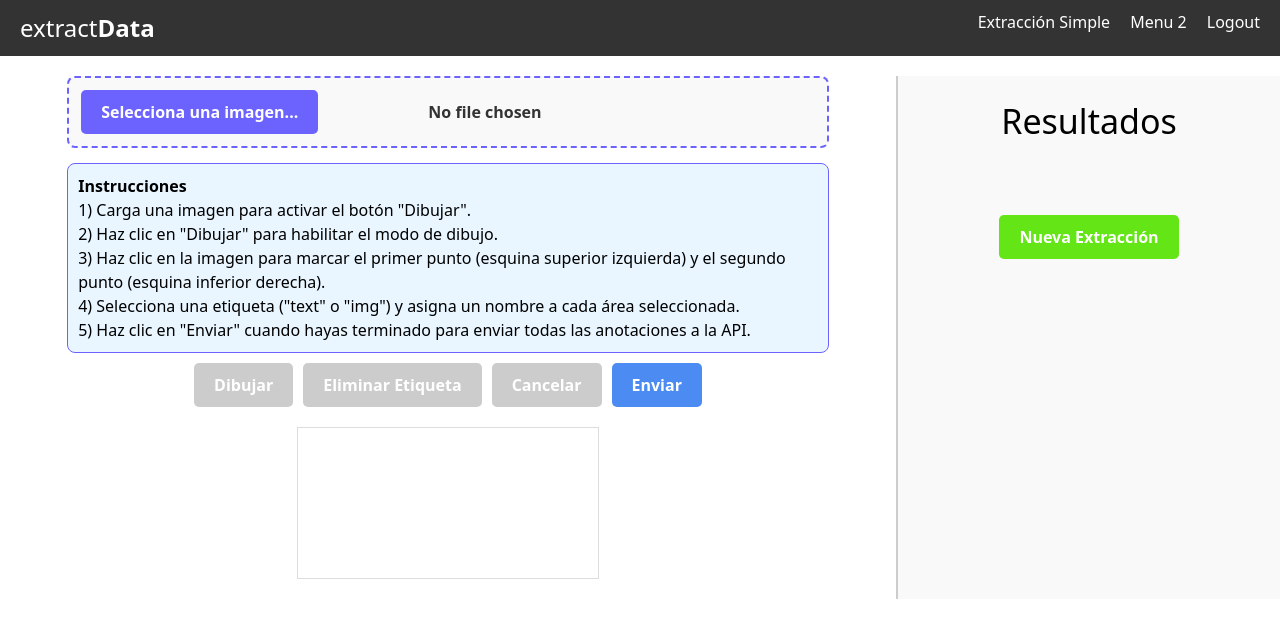
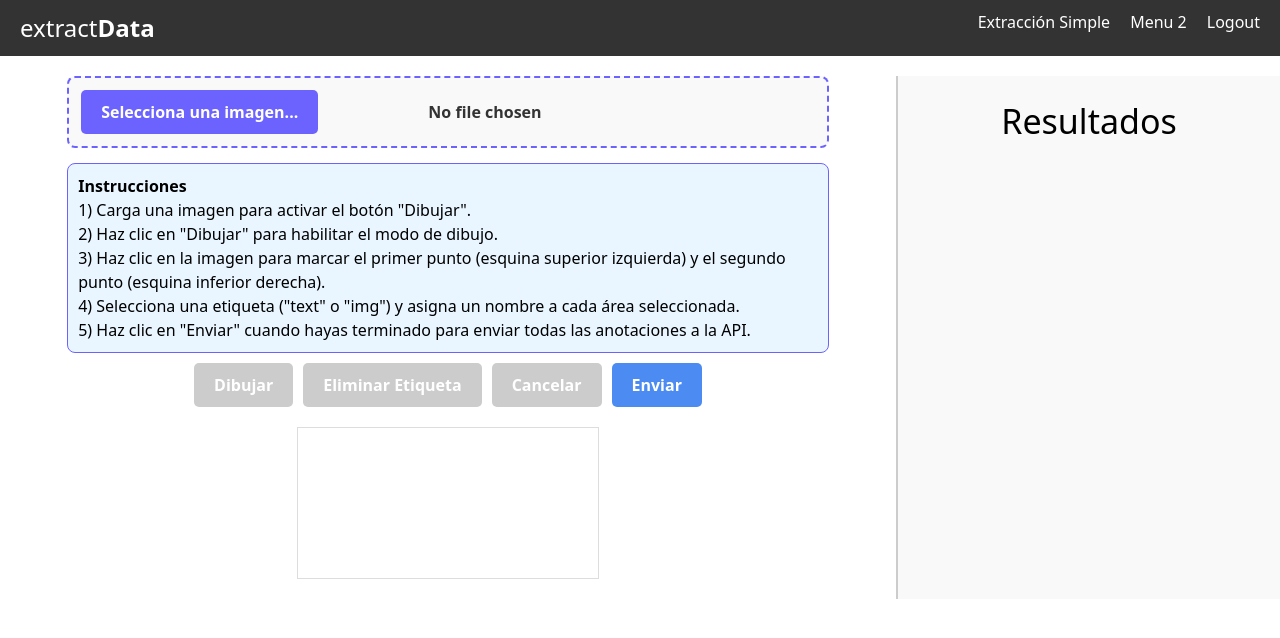
Before and after one commit to JaimeRax/interfaceinfoprocessing, a Next.js app: page /screens/extractSingle in a window 1280 px wide. Shown: the top 638 px of the page. Built offline with nearby package versions, Linux system fonts and the light colour scheme.

Commit message:
fix(reset): add button reset

```diff
--- a/pages/screens/extractSingle.tsx
+++ b/pages/screens/extractSingle.tsx
@@ -22,6 +22,7 @@ const ExtactSingle = () => {
   }); // Manejo del estado de los botones
 
   const [isLoading, setIsLoading] = useState<boolean>(false); // Estado para el modal de carga
+  const [showNewExtraction, setShowNewExtraction] = useState<boolean>(false); // Controla la visibilidad del botón de "Nueva Extracción"
 
   // Función para cargar la imagen y habilitar el botón de dibujar
   const handleImageUpload = (event: React.ChangeEvent<HTMLInputElement>) => {
@@ -171,6 +172,7 @@ const ExtactSingle = () => {
         setZipDownloadLink(zipUrl); // Configuramos el enlace para descargar el ZIP
         document.body.style.cursor = "default"; // Devuelve el cursor a normal
         setIsLoading(false);
+        setShowNewExtraction(true); // Mostrar botón de Nueva Extracción
       } else {
         console.error("Error en la respuesta de la API", response.statusText);
         setIsLoading(false);
@@ -222,10 +224,19 @@ const ExtactSingle = () => {
       remove: false,
       send: false,
     });
+    setShowNewExtraction(false); // Ocultar botón de Nueva Extracción
+    const fileInput = document.querySelector('input[type="file"]');
+    if (fileInput) {
+      (fileInput as HTMLInputElement).value = "";
+    }
+
+    // Limpiar el canvas
     const canvas = canvasRef.current;
     if (canvas) {
       const context = canvas.getContext("2d");
-      context?.clearRect(0, 0, canvas.width, canvas.height); // Limpia el canvas
+      if (context) {
+        context.clearRect(0, 0, canvas.width, canvas.height); // Limpia el canvas
+      }
     }
   };
 
@@ -331,9 +342,11 @@ const ExtactSingle = () => {
           <br />
           <br />
           {/* Botón de nueva extracción */}
-          <button className={styles.resetButton} onClick={handleReset}>
-            Nueva Extracción
-          </button>
+          {showNewExtraction && (
+            <button className={styles.resetButton} onClick={handleReset}>
+              Nueva Extracción
+            </button>
+          )}
         </div>
       </div>
 
```
